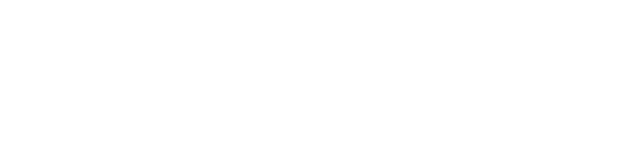
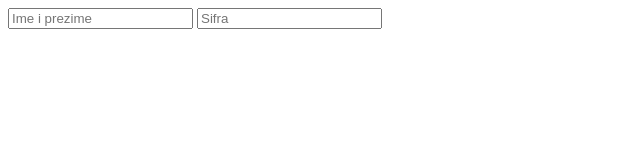
Before and after one commit to nikolavujovic04/KTEH-Vezbe02, a plain HTML site: page kontakt.html in a window 1280 px wide. Shown: the whole page, without its empty margins (0-640 px from the left). Drawn offline with Linux system fonts and the light colour scheme.

Commit message:
kreirana osnovna verzija kontakt forme

```diff
--- a/kontakt.html
+++ b/kontakt.html
@@ -5,5 +5,10 @@
     <meta name="viewport" content="width=device-width, initial-scale=1.0" />
     <title>Kontakt</title>
   </head>
-  <body></body>
+  <body>
+    <form action="" id="kontakt">
+      <input type="text" placeholder="Ime i prezime" name="ime" required />
+      <input type="password" name="sifra" placeholder="Sifra" required />
+    </form>
+  </body>
 </html>
```
Also changed, not shown: index.html (+4 -7 lines).
